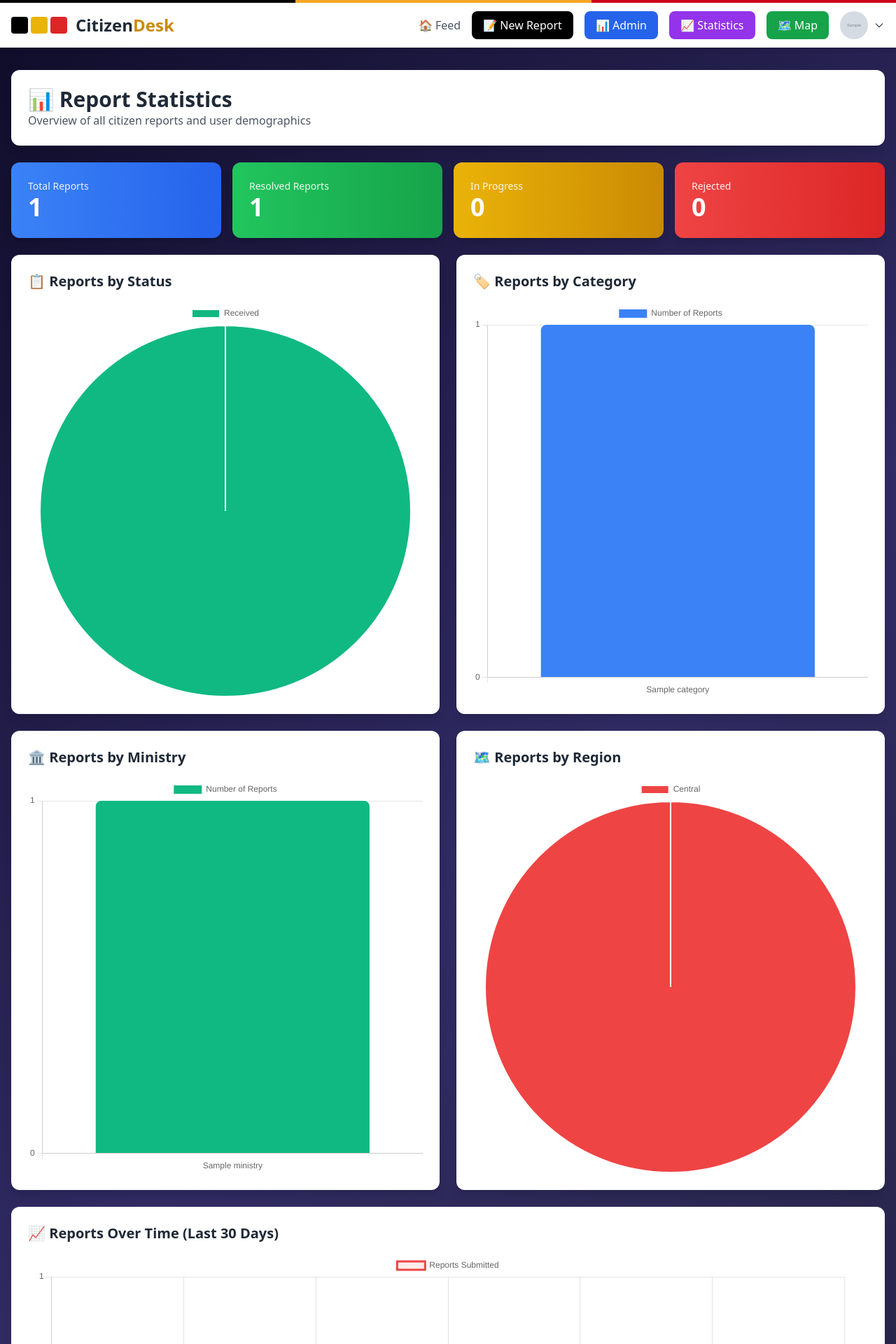
After one commit to andrewnatwaluma/CitizenDesk, a Django app: page /statistics/ in a window 1280 px wide. The commit adds this page. Shown: the top 1920 px of the page at 70% size. Run offline with Django 5.2, Linux system fonts and the light colour scheme; a user stored in the database is signed in; tables that the repository leaves empty hold one stand-in row (values such as "Sample post"); grey boxes marked "Sample" are stand-in pictures; some libraries are stand-ins or nearby versions.

Commit message:
Added demographics page, heatmap, statistics page, fixed ministry session access, updated signup with demographic fields

```diff
--- a/desk/urls.py
+++ b/desk/urls.py
@@ -16,4 +16,7 @@ urlpatterns = [
     path('dashboard/', views.ministry_dashboard, name='ministry_dashboard'),
     path('update-status/<int:report_id>/', views.update_status, name='update_status'),
     path('react/<int:report_id>/', views.add_reaction, name='add_reaction'),
+    path('statistics/', views.statistics_dashboard, name='statistics'),
+    path('map/', views.map_view, name='map_view'),
+    path('demographics/', views.demographics_view, name='demographics'),
 ]
--- a/desk/views.py
+++ b/desk/views.py
@@ -6,6 +6,7 @@ from django.contrib import messages
 from django.http import JsonResponse
 from django.db import models
 from django.db.models import Count, Q
+from datetime import datetime, timedelta
 from .models import Ministry, Report, Photo, Reaction, Comment, UserProfile
 from .forms import ReportForm, SignUpForm, LoginForm, ProfileUpdateForm
 
@@ -73,21 +74,18 @@ def login_view(request):
 
         print(f"DEBUG: Attempting login with: {email_or_phone}")
 
-        # Try to find user by email first
         user = None
         try:
             user = User.objects.get(email=email_or_phone)
             print(f"DEBUG: Found by email: {user.username}")
         except User.DoesNotExist:
             print(f"DEBUG: No user found by email: {email_or_phone}")
-            # Try by phone number
             try:
                 profile = UserProfile.objects.get(phone_number=email_or_phone)
                 user = profile.user
                 print(f"DEBUG: Found by phone: {user.username}")
             except UserProfile.DoesNotExist:
                 print(f"DEBUG: No user found by phone: {email_or_phone}")
-                # Try by username
                 try:
                     user = User.objects.get(username=email_or_phone)
                     print(f"DEBUG: Found by username: {user.username}")
@@ -328,6 +326,45 @@ def ministry_dashboard(request):
     if status_filter:
         reports = reports.filter(status=status_filter)
 
+    demographic_data = {}
+    if is_ministry_admin:
+        gender_counts = {
+            'Male': UserProfile.objects.filter(sex='MALE').count(),
+            'Female': UserProfile.objects.filter(sex='FEMALE').count(),
+            'Other': UserProfile.objects.filter(sex='OTHER').count(),
+            'Prefer not to say': UserProfile.objects.filter(sex='PREFER_NOT_TO_SAY').count(),
+        }
+        region_counts = {}
+        for region_code, region_name in UserProfile.REGION_CHOICES:
+            count = UserProfile.objects.filter(region_of_residence=region_code).count()
+            if count > 0:
+                region_counts[region_name] = count
+
+        status_counts = {}
+        for status_code, status_label in Report.STATUS_CHOICES:
+            count = reports.filter(status=status_code).count()
+            if count > 0:
+                clean_label = status_label.replace('📋 ', '').replace('✅ ', '').replace('❌ ', '').replace('🔍 ', '').replace('🔄 ', '').strip()
+                status_counts[clean_label] = count
+
+        date_counts = []
+        for i in range(30):
+            date = datetime.now().date() - timedelta(days=i)
+            count = reports.filter(created_at__date=date).count()
+            if count > 0 or i < 7:
+                date_counts.append({
+                    'date': date.strftime('%Y-%m-%d'),
+                    'count': count
+                })
+
+        demographic_data = {
+            'gender_counts': gender_counts,
+            'region_counts': region_counts,
+            'status_counts': status_counts,
+            'date_counts': date_counts[::-1],
+            'total_reports': reports.count(),
+        }
+
     context = {
         'reports': reports,
         'ministries': ministries,
@@ -335,6 +372,7 @@ def ministry_dashboard(request):
         'selected_status': status_filter,
         'status_choices': Report.STATUS_CHOICES,
         'is_ministry_admin': is_ministry_admin,
+        'demographic_data': demographic_data,
     }
     return render(request, 'desk/ministry_dashboard.html', context)
 
@@ -363,3 +401,175 @@ def update_status(request, report_id):
     if 'ministry_id' in request.session:
         return redirect('ministry_dashboard')
     return redirect('admin_dashboard')
+
+def statistics_dashboard(request):
+    """Display statistics - accessible to ministry sessions and staff"""
+    from .models import Category
+
+    if 'ministry_id' in request.session:
+        ministry_id = request.session['ministry_id']
+        try:
+            ministry = Ministry.objects.get(id=ministry_id)
+            reports = Report.objects.filter(ministry=ministry)
+            is_ministry_admin = True
+        except Ministry.DoesNotExist:
+            messages.error(request, 'Ministry session expired.')
+            return redirect('ministry_login')
+    elif request.user.is_authenticated and request.user.is_staff:
+        reports = Report.objects.all()
+        is_ministry_admin = False
+        ministry = None
+    else:
+        messages.error(request, 'Access denied. Please login as ministry or admin.')
+        return redirect('ministry_login')
+
+    total_reports = reports.count()
+
+    status_counts = {}
+    for status_code, status_label in Report.STATUS_CHOICES:
+        count = reports.filter(status=status_code).count()
+        if count > 0:
+            clean_label = status_label.replace('📋 ', '').replace('✅ ', '').replace('❌ ', '').replace('🔍 ', '').replace('🔄 ', '').strip()
+            status_counts[clean_label] = count
+
+    category_counts = {}
+    for category in Category.objects.filter(is_active=True):
+        count = reports.filter(category=category).count()
+        if count > 0:
+            category_counts[category.name] = count
+
+    ministry_counts = {}
+    for ministry_obj in Ministry.objects.all():
+        count = reports.filter(ministry=ministry_obj).count()
+        if count > 0:
+            ministry_counts[ministry_obj.name] = count
+
+    region_counts = {}
+    for region_code, region_name in UserProfile.REGION_CHOICES:
+        count = UserProfile.objects.filter(region_of_residence=region_code).count()
+        if count > 0:
+            region_counts[region_name] = count
+
+    date_counts = []
+    for i in range(30):
+        date = datetime.now().date() - timedelta(days=i)
+        count = reports.filter(created_at__date=date).count()
+        if count > 0 or i < 7:
+            date_counts.append({
+                'date': date.strftime('%Y-%m-%d'),
+                'count': count
+            })
+
+    context = {
+        'total_reports': total_reports,
+        'status_counts': status_counts,
+        'category_counts': category_counts,
+        'ministry_counts': ministry_counts,
+        'region_counts': region_counts,
+        'date_counts': date_counts[::-1],
+        'is_ministry_admin': is_ministry_admin,
+    }
+    return render(request, 'desk/statistics.html', context)
+
+def map_view(request):
+    """Display map with heat signatures of reports - accessible to ministry sessions and staff"""
+    if 'ministry_id' in request.session:
+        ministry_id = request.session['ministry_id']
+        try:
+            ministry = Ministry.objects.get(id=ministry_id)
+            reports = Report.objects.filter(ministry=ministry, latitude__isnull=False, longitude__isnull=False)
+            is_ministry_admin = True
+        except Ministry.DoesNotExist:
+            messages.error(request, 'Ministry session expired.')
+            return redirect('ministry_login')
+    elif request.user.is_authenticated and request.user.is_staff:
+        reports = Report.objects.filter(latitude__isnull=False, longitude__isnull=False)
+        is_ministry_admin = False
+        ministry = None
+    else:
+        messages.error(request, 'Access denied. Please login as ministry or admin.')
+        return redirect('ministry_login')
+
+    heatmap_data = []
+    for report in reports:
+        heatmap_data.append({
+            'lat': float(report.latitude),
+            'lng': float(report.longitude),
+            'intensity': 1,
+            'title': report.title,
+            'id': report.id,
+            'status': report.get_status_display(),
+            'created_at': report.created_at.strftime('%Y-%m-%d'),
+        })
+
+    context = {
+        'heatmap_data': heatmap_data,
+        'is_ministry_admin': is_ministry_admin,
+        'ministry': ministry,
+        'total_reports': reports.count(),
+    }
+    return render(request, 'desk/map_view.html', context)
+
+def demographics_view(request):
+    """Display demographics - accessible to ministry sessions and staff"""
+    if 'ministry_id' in request.session:
+        ministry_id = request.session['ministry_id']
+        try:
+            ministry = Ministry.objects.get(id=ministry_id)
+            reports = Report.objects.filter(ministry=ministry)
+            is_ministry_admin = True
+        except Ministry.DoesNotExist:
+            messages.error(request, 'Ministry session expired.')
+            return redirect('ministry_login')
+    elif request.user.is_authenticated and request.user.is_staff:
+        reports = Report.objects.all()
+        is_ministry_admin = False
+        ministry = None
+    else:
+        messages.error(request, 'Access denied. Please login as ministry or admin.')
+        return redirect('ministry_login')
+
+    total_reports = reports.count()
+
+    gender_counts = {
+        'Male': UserProfile.objects.filter(sex='MALE').count(),
+        'Female': UserProfile.objects.filter(sex='FEMALE').count(),
+        'Other': UserProfile.objects.filter(sex='OTHER').count(),
+        'Prefer not to say': UserProfile.objects.filter(sex='PREFER_NOT_TO_SAY').count(),
+    }
+
+    region_counts = {}
+    for region_code, region_name in UserProfile.REGION_CHOICES:
+        count = UserProfile.objects.filter(region_of_residence=region_code).count()
+        if count > 0:
+            region_counts[region_name] = count
+
+    age_ranges = {
+        'Under 18': 0,
+        '18-25': 0,
+        '26-35': 0,
+        '36-50': 0,
+        '50+': 0,
+    }
+    for profile in UserProfile.objects.all():
+        age = profile.get_age()
+        if age:
+            if age < 18:
+                age_ranges['Under 18'] += 1
+            elif age <= 25:
+                age_ranges['18-25'] += 1
+            elif age <= 35:
+                age_ranges['26-35'] += 1
+            elif age <= 50:
+                age_ranges['36-50'] += 1
+            else:
+                age_ranges['50+'] += 1
+
+    context = {
+        'total_reports': total_reports,
+        'gender_counts': gender_counts,
+        'region_counts': region_counts,
+        'age_ranges': age_ranges,
+        'is_ministry_admin': is_ministry_admin,
+    }
+    return render(request, 'desk/demographics.html', context)
--- a/templates/desk/base.html
+++ b/templates/desk/base.html
@@ -19,7 +19,6 @@
 <body class="font-sans">
     <div class="flag-stripes"></div>
 
-    <!-- Navigation - Mobile Responsive -->
     <nav class="bg-white shadow-md sticky top-0 z-50">
         <div class="container mx-auto px-3 md:px-4 py-2 md:py-3">
             <div class="flex flex-wrap justify-between items-center">
@@ -36,15 +35,15 @@
                     <a href="/" class="text-sm md:text-base text-gray-600 hover:text-yellow-600 transition">🏠 Feed</a>
 
                     {% if 'ministry_id' in request.session %}
-                        <!-- Ministry Logged In -->
                         <a href="/dashboard/" class="bg-blue-600 hover:bg-blue-700 text-white px-2 py-1 md:px-4 md:py-2 text-sm md:text-base rounded-lg transition">📊 Ministry Dashboard</a>
                         <a href="/ministry/logout/" class="bg-red-500 hover:bg-red-600 text-white px-2 py-1 md:px-4 md:py-2 text-sm md:text-base rounded-lg transition">🚪 Ministry Logout</a>
 
                     {% elif user.is_authenticated %}
-                        <!-- Citizen Logged In -->
                         <a href="/submit/" class="bg-black hover:bg-gray-800 text-white px-2 py-1 md:px-4 md:py-2 text-sm md:text-base rounded-lg transition">📝 New Report</a>
                         {% if user.is_staff %}
                             <a href="/dashboard/" class="bg-blue-600 hover:bg-blue-700 text-white px-2 py-1 md:px-4 md:py-2 text-sm md:text-base rounded-lg transition">📊 Admin</a>
+                            <a href="/statistics/" class="bg-purple-600 hover:bg-purple-700 text-white px-2 py-1 md:px-4 md:py-2 text-sm md:text-base rounded-lg transition">📈 Statistics</a>
+                            <a href="/map/" class="bg-green-600 hover:bg-green-700 text-white px-2 py-1 md:px-4 md:py-2 text-sm md:text-base rounded-lg transition">🗺️ Map</a>
                         {% endif %}
                         <div class="relative dropdown">
                             <button class="flex items-center space-x-1 md:space-x-2 focus:outline-none">
@@ -74,7 +73,6 @@
                         </div>
 
                     {% else %}
-                        <!-- Not Logged In -->
                         <a href="/login/" class="bg-yellow-500 hover:bg-yellow-600 text-white px-3 py-1 md:px-4 md:py-2 text-sm md:text-base rounded-lg transition">Login</a>
                         <a href="/signup/" class="bg-black hover:bg-gray-800 text-white px-3 py-1 md:px-4 md:py-2 text-sm md:text-base rounded-lg transition">Sign Up</a>
                         <a href="/ministry/login/" class="bg-blue-600 hover:bg-blue-700 text-white px-3 py-1 md:px-4 md:py-2 text-sm md:text-base rounded-lg transition">🏛️ Ministry</a>
--- /dev/null
+++ b/templates/desk/statistics.html
@@ -0,0 +1,118 @@
+{% extends 'desk/base.html' %}
+
+{% block content %}
+<div class="max-w-7xl mx-auto">
+    <div class="bg-white rounded-xl shadow-lg p-6 mb-6">
+        <h1 class="text-3xl font-bold text-gray-800">📊 Report Statistics</h1>
+        <p class="text-gray-600">Overview of all citizen reports and user demographics</p>
+    </div>
+
+    <div class="grid grid-cols-1 md:grid-cols-4 gap-4 mb-6">
+        <div class="bg-gradient-to-r from-blue-500 to-blue-600 rounded-xl shadow-lg p-6 text-white">
+            <p class="text-sm opacity-90">Total Reports</p>
+            <p class="text-4xl font-bold">{{ total_reports }}</p>
+        </div>
+        <div class="bg-gradient-to-r from-green-500 to-green-600 rounded-xl shadow-lg p-6 text-white">
+            <p class="text-sm opacity-90">Resolved Reports</p>
+            <p class="text-4xl font-bold">{{ status_counts.Received|default:0 }}</p>
+        </div>
+        <div class="bg-gradient-to-r from-yellow-500 to-yellow-600 rounded-xl shadow-lg p-6 text-white">
+            <p class="text-sm opacity-90">In Progress</p>
+            <p class="text-4xl font-bold">{{ status_counts.In_Progress|default:0 }}</p>
+        </div>
+        <div class="bg-gradient-to-r from-red-500 to-red-600 rounded-xl shadow-lg p-6 text-white">
+            <p class="text-sm opacity-90">Rejected</p>
+            <p class="text-4xl font-bold">{{ status_counts.Rejected|default:0 }}</p>
+        </div>
+    </div>
+
+    <div class="grid grid-cols-1 lg:grid-cols-2 gap-6">
+        <div class="bg-white rounded-xl shadow-lg p-6">
+            <h2 class="text-xl font-bold text-gray-800 mb-4">📋 Reports by Status</h2>
+            <canvas id="statusChart" width="400" height="400"></canvas>
+        </div>
+        <div class="bg-white rounded-xl shadow-lg p-6">
+            <h2 class="text-xl font-bold text-gray-800 mb-4">🏷️ Reports by Category</h2>
+            <canvas id="categoryChart" width="400" height="400"></canvas>
+        </div>
+        <div class="bg-white rounded-xl shadow-lg p-6">
+            <h2 class="text-xl font-bold text-gray-800 mb-4">🏛️ Reports by Ministry</h2>
+            <canvas id="ministryChart" width="400" height="400"></canvas>
+        </div>
+        <div class="bg-white rounded-xl shadow-lg p-6">
+            <h2 class="text-xl font-bold text-gray-800 mb-4">🗺️ Reports by Region</h2>
+            <canvas id="regionChart" width="400" height="400"></canvas>
+        </div>
+        <div class="bg-white rounded-xl shadow-lg p-6 lg:col-span-2">
+            <h2 class="text-xl font-bold text-gray-800 mb-4">📈 Reports Over Time (Last 30 Days)</h2>
+            <canvas id="timeChart" width="800" height="400"></canvas>
+        </div>
+    </div>
+</div>
+
+<script src="https://cdn.jsdelivr.net/npm/chart.js@4.4.0/dist/chart.umd.min.js"></script>
+<script>
+// Status Pie Chart
+const statusCtx = document.getElementById('statusChart').getContext('2d');
+const statusLabels = [{% for label, count in status_counts.items %}'{{ label }}',{% endfor %}];
+const statusData = [{% for label, count in status_counts.items %}{{ count }},{% endfor %}];
+new Chart(statusCtx, {
+    type: 'pie',
+    data: {
+        labels: statusLabels,
+        datasets: [{ data: statusData, backgroundColor: ['#10B981', '#F59E0B', '#3B82F6', '#6B7280', '#EF4444', '#8B5CF6'] }]
+    }
+});
+
+// Category Bar Chart
+const categoryCtx = document.getElementById('categoryChart').getContext('2d');
+const categoryLabels = [{% for name, count in category_counts.items %}'{{ name }}',{% endfor %}];
+const categoryData = [{% for name, count in category_counts.items %}{{ count }},{% endfor %}];
+new Chart(categoryCtx, {
+    type: 'bar',
+    data: {
+        labels: categoryLabels,
+        datasets: [{ label: 'Number of Reports', data: categoryData, backgroundColor: '#3B82F6', borderRadius: 8 }]
+    },
+    options: { responsive: true, scales: { y: { beginAtZero: true, ticks: { stepSize: 1 } } } }
+});
+
+// Ministry Bar Chart
+const ministryCtx = document.getElementById('ministryChart').getContext('2d');
+const ministryLabels = [{% for name, count in ministry_counts.items %}'{{ name|truncatechars:20 }}',{% endfor %}];
+const ministryData = [{% for name, count in ministry_counts.items %}{{ count }},{% endfor %}];
+new Chart(ministryCtx, {
+    type: 'bar',
+    data: {
+        labels: ministryLabels,
+        datasets: [{ label: 'Number of Reports', data: ministryData, backgroundColor: '#10B981', borderRadius: 8 }]
+    },
+    options: { responsive: true, scales: { y: { beginAtZero: true, ticks: { stepSize: 1 } } } }
+});
+
+// Region Pie Chart
+const regionCtx = document.getElementById('regionChart').getContext('2d');
+const regionLabels = [{% for name, count in region_counts.items %}'{{ name }}',{% endfor %}];
+const regionData = [{% for name, count in region_counts.items %}{{ count }},{% endfor %}];
+new Chart(regionCtx, {
+    type: 'pie',
+    data: {
+        labels: regionLabels,
+        datasets: [{ data: regionData, backgroundColor: ['#EF4444', '#F59E0B', '#10B981', '#3B82F6', '#8B5CF6', '#6B7280'] }]
+    }
+});
+
+// Time Line Chart
+const timeCtx = document.getElementById('timeChart').getContext('2d');
+const timeLabels = [{% for item in date_counts %}'{{ item.date }}',{% endfor %}];
+const timeData = [{% for item in date_counts %}{{ item.count }},{% endfor %}];
+new Chart(timeCtx, {
+    type: 'line',
+    data: {
+        labels: timeLabels,
+        datasets: [{ label: 'Reports Submitted', data: timeData, borderColor: '#EF4444', backgroundColor: 'rgba(239, 68, 68, 0.1)', tension: 0.3, fill: true }]
+    },
+    options: { responsive: true, scales: { y: { beginAtZero: true, ticks: { stepSize: 1 } } } }
+});
+</script>
+{% endblock %}
```
Also changed, not shown: desk/forms.py (+74 -1 lines), desk/models.py (+28 -0 lines), templates/desk/demographics.html (added, +75 -0 lines), templates/desk/map_view.html (added, +84 -0 lines), templates/desk/ministry_dashboard.html (+11 -3 lines), templates/desk/signup.html (+36 -0 lines), desk/migrations/0010_userprofile_date_of_birth_and_more.py (added).
